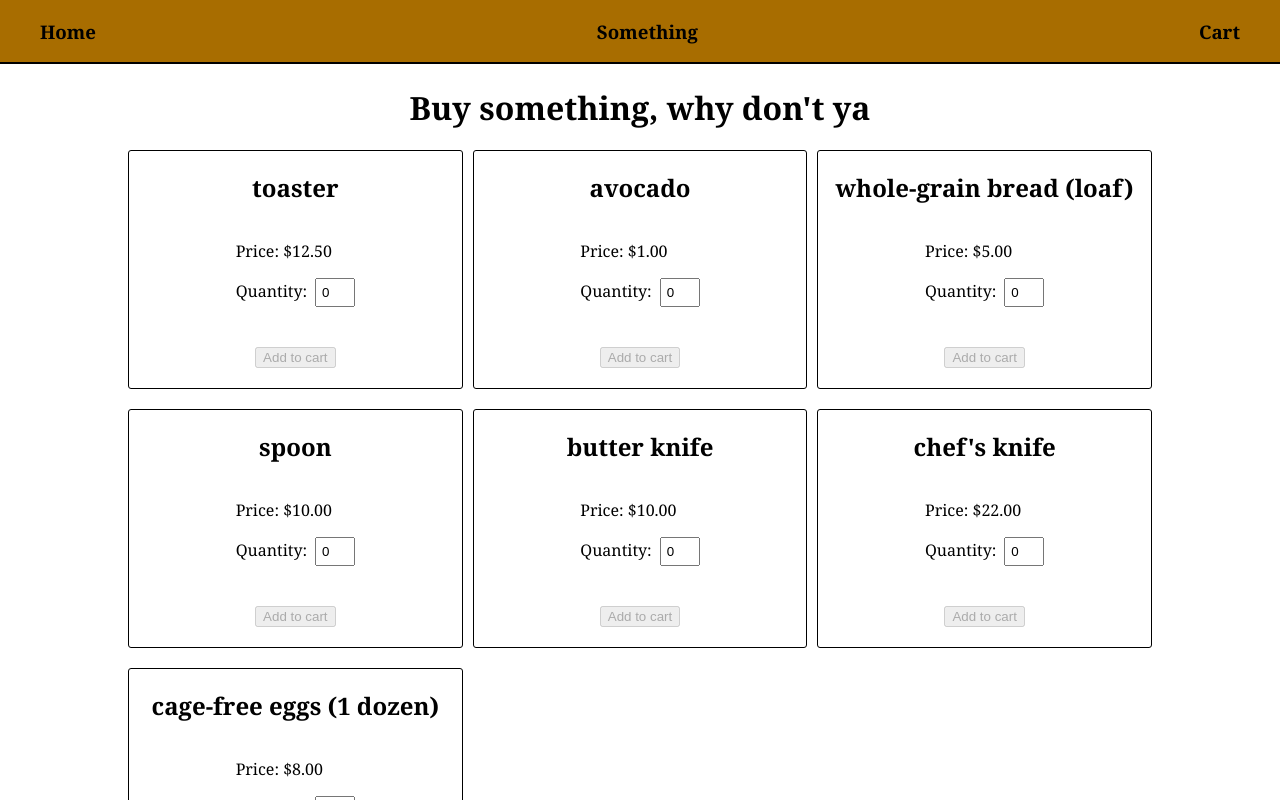
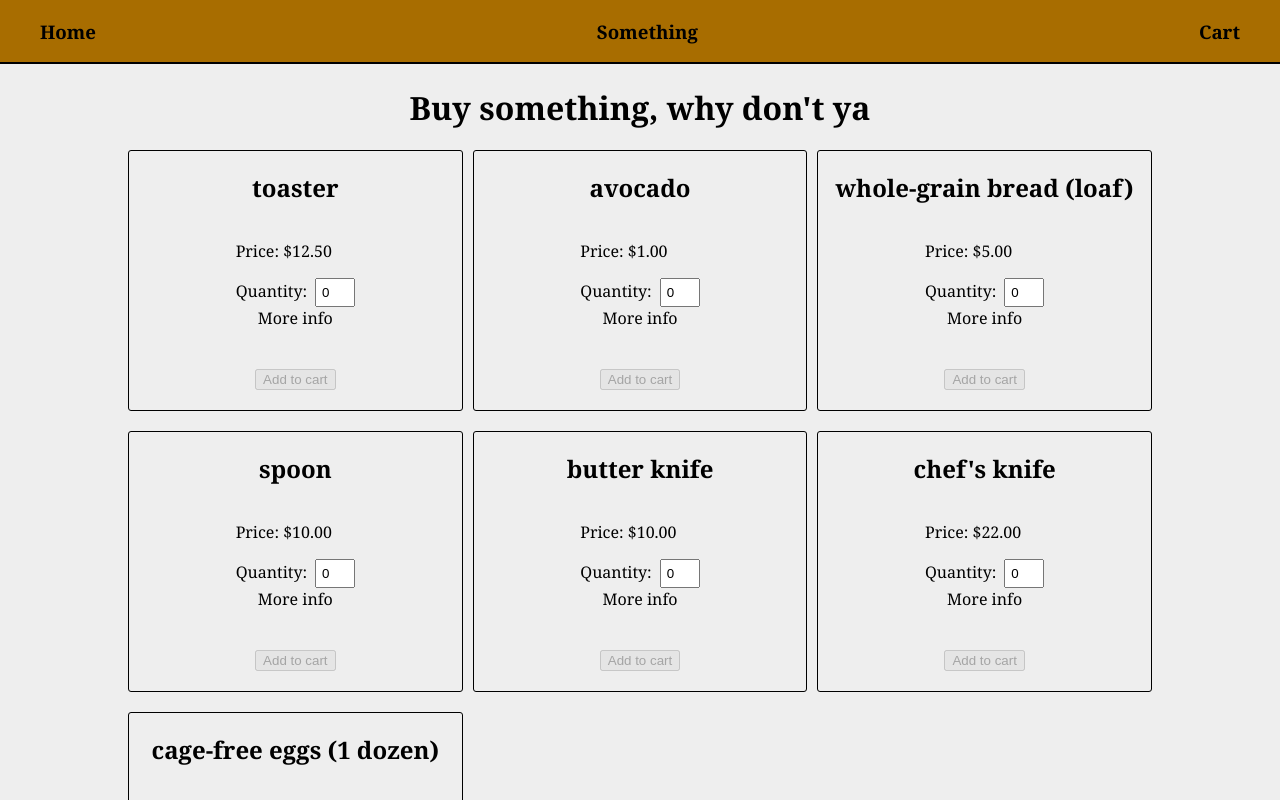
Before and after one commit to ubercj/avo-emporium, a React (Create React App) app: page / in a window 1280 px wide. Shown: the top 800 px of the page. Built offline with nearby package versions, Linux system fonts and the light colour scheme.

Commit message:
Added individual item pages and necessary routing.

```diff
--- a/src/App.js
+++ b/src/App.js
@@ -4,6 +4,7 @@ import Nav from "./components/Nav";
 import HomePage from "./components/HomePage";
 import CartPage from "./components/CartPage";
 import CheckoutPage from './components/CheckoutPage';
+import ItemPage from './components/ItemPage';
 
 const App = () => {
   const [cart, setCart] = useState([]);
@@ -21,6 +22,7 @@ const App = () => {
           <CartPage cart={cart} setCart={setCart} />}
         />
         <Route exact path="/checkout" component={CheckoutPage} />
+        <Route exact path="/products/:id" children={<ItemPage cart={cart} setCart={setCart} />} />
         <Redirect to='/' />
       </Switch>
     </BrowserRouter>
--- a/src/assets/stylesheets/index.css
+++ b/src/assets/stylesheets/index.css
@@ -11,6 +11,7 @@ html {
 body {
   margin: 0;
   font-family: Cambria, Cochin, Georgia, Times, 'Times New Roman', serif;
+  background-color: #eee;
 }
 
 nav {
@@ -71,6 +72,14 @@ a:link {
   width: 50%;
 }
 
+.grid {
+  display: grid;
+  grid-template-columns: repeat(3, 1fr);
+  gap: 10px;
+
+  width: 80%;
+}
+
 .card {
   display: flex;
   flex-direction: column;
@@ -80,11 +89,3 @@ a:link {
   border-radius: 3px;
   margin-bottom: 10px;
 }
-
-.grid {
-  display: grid;
-  grid-template-columns: repeat(3, 1fr);
-  gap: 10px;
-
-  width: 80%;
-}
--- a/src/components/CartCard.js
+++ b/src/components/CartCard.js
@@ -57,12 +57,16 @@ const CartCard = (props) => {
     }
   }
 
+  const calculateTotal = () => {
+    return product.count * product.price
+  }
+
   return (
     <div className="card in-cart">
       <h4>{product.title}</h4>
       {displayCount(wantToChange)}
       <p>Price: ${Number(product.price).toFixed(2)}</p>
-      <p>Total Cost: ${(product.count * product.price).toFixed(2)}</p>
+      <p>Total Cost: ${calculateTotal().toFixed(2)}</p>
       <button
         className="card-bottom"
         onClick={() => removeFromCart(product, cart)}>
--- a/src/components/ItemCard.js
+++ b/src/components/ItemCard.js
@@ -1,8 +1,9 @@
 import React, { useState } from 'react';
 import uniqid from 'uniqid';
+import { Link } from 'react-router-dom';
 
 const ItemCard = (props) => {
-  const { cart, setCart, product } = props;
+  const { cart, setCart, product, productPage } = props;
 
   const [count, setCount] = useState(0);
 
@@ -48,6 +49,14 @@ const ItemCard = (props) => {
     }
   }
 
+  const showLink = () => {
+    if (productPage) {
+      return <Link to="/">Back</Link>;
+    } else {
+      return <Link to={`/products/${product.prodId}`}>More info</Link>;
+    }
+  }
+
   return (
     <div className="card">
       <h2>{product.title}</h2>
@@ -61,6 +70,7 @@ const ItemCard = (props) => {
           />
         </label>
       </div>
+      {showLink()}
       {showAddButton()}
     </div>
   )
--- /dev/null
+++ b/src/components/ItemPage.js
@@ -0,0 +1,27 @@
+import React from 'react';
+import inventory from '../modules/inventory';
+import { useParams } from 'react-router-dom';
+import ItemCard from './ItemCard';
+
+const ItemPage = (props) => {
+  const { cart, setCart } = props
+  const { id } = useParams();
+
+  const getProductById = (id) => {
+    const productValues = Object.values(inventory);
+    const targetProduct = productValues.filter((product) => {
+      return product.prodId === id;
+    })[0];
+    return targetProduct;
+  }
+
+  const product = getProductById(Number(id));
+
+  return (
+    <div className="container">
+      <ItemCard cart={cart} setCart={setCart} product={product} productPage={true} />
+    </div>
+  )
+}
+
+export default ItemPage;
--- a/src/modules/inventory.js
+++ b/src/modules/inventory.js
@@ -1,13 +1,13 @@
 import product from './product';
 
 const inventory = (() => {
-  const toaster = product(1, "toaster", 12.5, 1);
-  const avocado = product(2, "avocado", 1, 1);
-  const bread = product(3, "whole-grain bread (loaf)", 5, 1);
-  const spoon = product(4, "spoon", 10, 1);
-  const butterKnife = product(5, "butter knife", 10, 1);
-  const chefsKnife = product(6, "chef's knife", 22, 1);
-  const eggs = product(7, "cage-free eggs (1 dozen)", 8, 1);
+  const toaster = product(1, "toaster", 12.5);
+  const avocado = product(2, "avocado", 1);
+  const bread = product(3, "whole-grain bread (loaf)", 5);
+  const spoon = product(4, "spoon", 10);
+  const butterKnife = product(5, "butter knife", 10);
+  const chefsKnife = product(6, "chef's knife", 22);
+  const eggs = product(7, "cage-free eggs (1 dozen)", 8);
 
   return { toaster, avocado, bread, spoon, butterKnife, chefsKnife, eggs };
 })();
--- a/src/modules/product.js
+++ b/src/modules/product.js
@@ -1,5 +1,5 @@
-const product = (prodId, title, price, count) => {
-  return { prodId, title, price, count }
+const product = (prodId, title, price) => {
+  return { prodId, title, price }
 }
 
 export default product;
```
